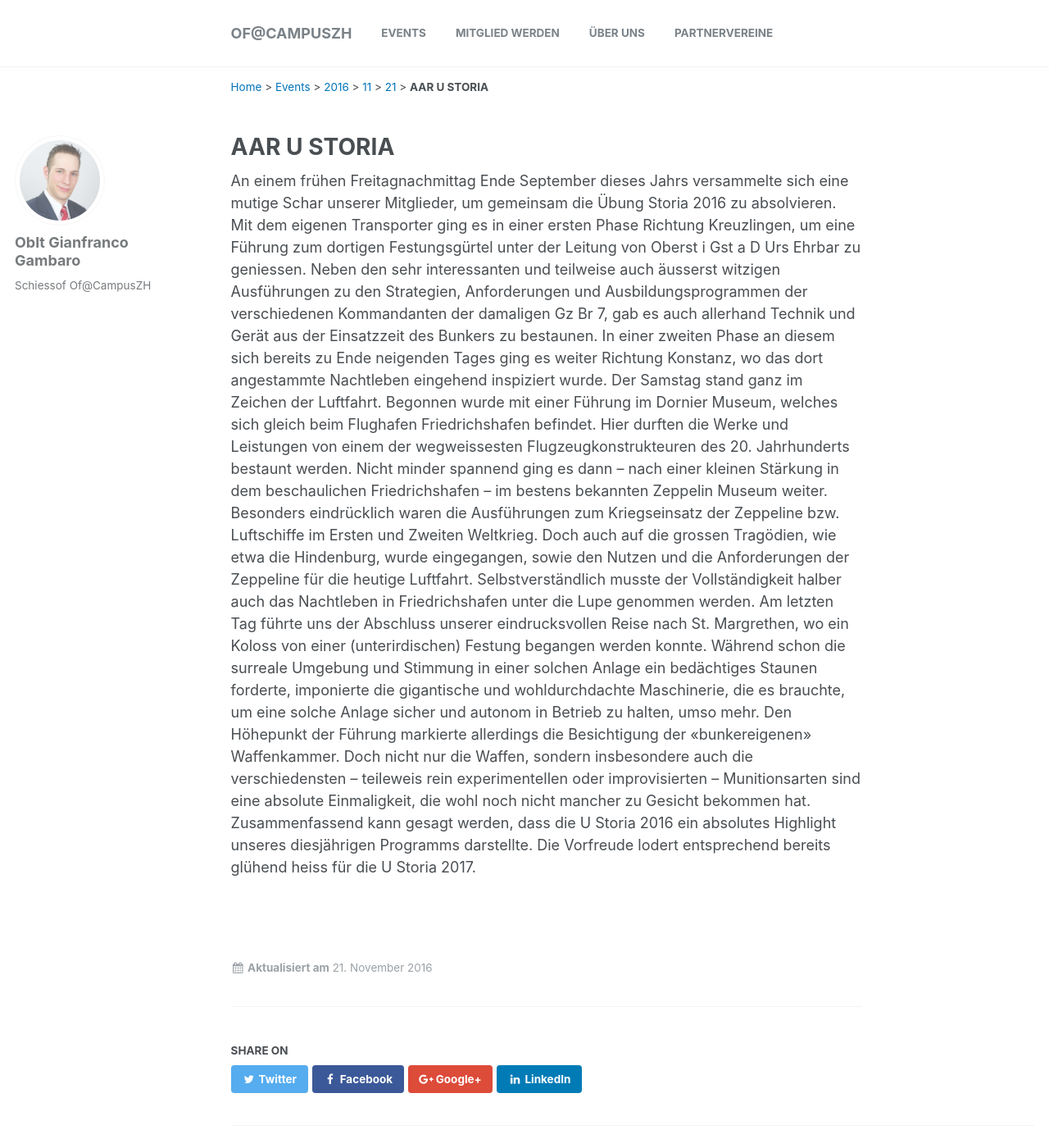
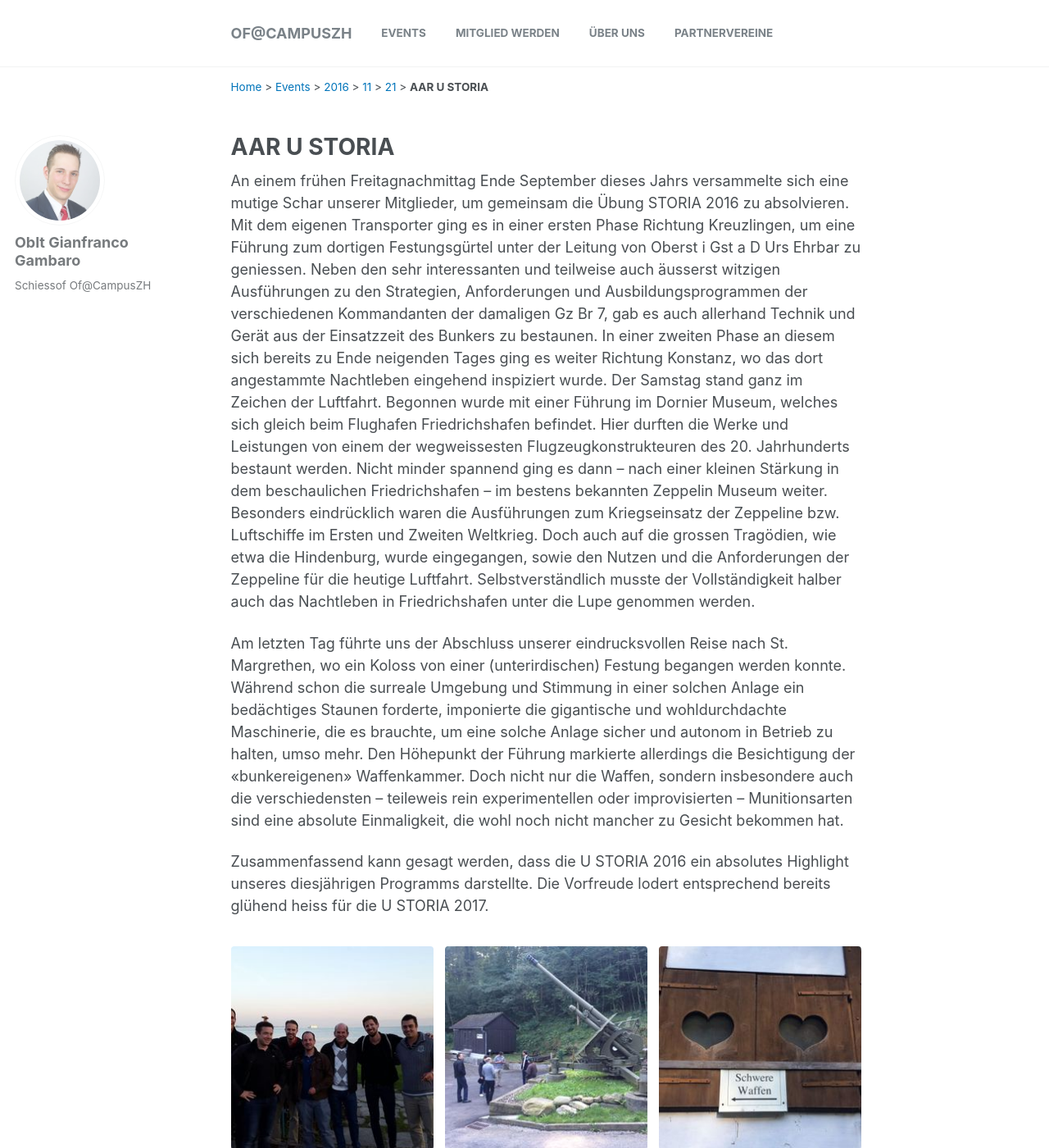
Before and after one commit to raphaelthomas/ofcampuszh.ch, a Jekyll site: the page built from _posts/2016-11-21-aar-u-storia-2016.md, in a window 1280 px wide and 1400 px high. Shown: the whole window at 82% size. Built offline with Jekyll 4.4.1, drawn with Linux system fonts in a browser that asks for light colours.

Commit message:
added gallery for storia 2016

```diff
--- a/_posts/2016-11-21-aar-u-storia-2016.md
+++ b/_posts/2016-11-21-aar-u-storia-2016.md
@@ -5,15 +5,23 @@ categories: events
 # header:
 #   image: 2016-10-01-combat-schiessen/header.jpg
 #   teaser: 2016-10-01-combat-schiessen/teaser.jpg
-# gallery:
-#   - url: 2016-10-01-combat-schiessen/01.jpg
-#     image_path: 2016-10-01-combat-schiessen/01-thumbnail.jpg
-#   - url: 2016-10-01-combat-schiessen/02.jpg
-#     image_path: 2016-10-01-combat-schiessen/02-thumbnail.jpg
+gallery:
+  - url: 2016-11-21-aar-u-storia-2016/01.jpg
+    image_path: 2016-11-21-aar-u-storia-2016/01-thumbnail.jpg
+  - url: 2016-11-21-aar-u-storia-2016/02.jpg
+    image_path: 2016-11-21-aar-u-storia-2016/02-thumbnail.jpg
+  - url: 2016-11-21-aar-u-storia-2016/03.jpg
+    image_path: 2016-11-21-aar-u-storia-2016/03-thumbnail.jpg
+  - url: 2016-11-21-aar-u-storia-2016/04.jpg
+    image_path: 2016-11-21-aar-u-storia-2016/04-thumbnail.jpg
+  - url: 2016-11-21-aar-u-storia-2016/05.jpg
+    image_path: 2016-11-21-aar-u-storia-2016/05-thumbnail.jpg
+  - url: 2016-11-21-aar-u-storia-2016/06.jpg
+    image_path: 2016-11-21-aar-u-storia-2016/06-thumbnail.jpg
 ---
 
 An einem frühen Freitagnachmittag Ende September dieses Jahrs versammelte sich
-eine mutige Schar unserer Mitglieder, um gemeinsam die Übung Storia 2016 zu
+eine mutige Schar unserer Mitglieder, um gemeinsam die Übung STORIA 2016 zu
 absolvieren. Mit dem eigenen Transporter ging es in einer ersten Phase Richtung
 Kreuzlingen, um eine Führung zum dortigen Festungsgürtel unter der Leitung von
 Oberst i Gst a D Urs Ehrbar zu geniessen. Neben den sehr interessanten und
@@ -33,18 +41,21 @@ bzw. Luftschiffe im Ersten und Zweiten Weltkrieg. Doch auch auf die grossen
 Tragödien, wie etwa die Hindenburg, wurde eingegangen, sowie den Nutzen und die
 Anforderungen der Zeppeline für die heutige Luftfahrt. Selbstverständlich
 musste der Vollständigkeit halber auch das Nachtleben in Friedrichshafen unter
-die Lupe genommen werden.  Am letzten Tag führte uns der Abschluss unserer
-eindrucksvollen Reise nach St. Margrethen, wo ein Koloss von einer
-(unterirdischen) Festung begangen werden konnte. Während schon die surreale
-Umgebung und Stimmung in einer solchen Anlage ein bedächtiges Staunen forderte,
-imponierte die gigantische und wohldurchdachte Maschinerie, die es brauchte, um
-eine solche Anlage sicher und autonom in Betrieb zu halten, umso mehr. Den
-Höhepunkt der Führung markierte allerdings die Besichtigung der «bunkereigenen»
-Waffenkammer. Doch nicht nur die Waffen, sondern insbesondere auch die
-verschiedensten – teileweis rein experimentellen oder improvisierten –
-Munitionsarten sind eine absolute Einmaligkeit, die wohl noch nicht mancher zu
-Gesicht bekommen hat.  Zusammenfassend kann gesagt werden, dass die U Storia
-2016 ein absolutes Highlight unseres diesjährigen Programms darstellte. Die
-Vorfreude lodert entsprechend bereits glühend heiss für die U Storia 2017.
+die Lupe genommen werden.
+
+Am letzten Tag führte uns der Abschluss unserer eindrucksvollen Reise nach St.
+Margrethen, wo ein Koloss von einer (unterirdischen) Festung begangen werden
+konnte. Während schon die surreale Umgebung und Stimmung in einer solchen
+Anlage ein bedächtiges Staunen forderte, imponierte die gigantische und
+wohldurchdachte Maschinerie, die es brauchte, um eine solche Anlage sicher und
+autonom in Betrieb zu halten, umso mehr. Den Höhepunkt der Führung markierte
+allerdings die Besichtigung der «bunkereigenen» Waffenkammer. Doch nicht nur
+die Waffen, sondern insbesondere auch die verschiedensten – teileweis rein
+experimentellen oder improvisierten – Munitionsarten sind eine absolute
+Einmaligkeit, die wohl noch nicht mancher zu Gesicht bekommen hat.
+
+Zusammenfassend kann gesagt werden, dass die U STORIA 2016 ein absolutes
+Highlight unseres diesjährigen Programms darstellte. Die Vorfreude lodert
+entsprechend bereits glühend heiss für die U STORIA 2017.
 
 {% include gallery %}
```
Also changed, not shown: images/2016-11-21-aar-u-storia-2016/01-thumbnail.jpg (added), images/2016-11-21-aar-u-storia-2016/01.jpg (added), images/2016-11-21-aar-u-storia-2016/02-thumbnail.jpg (added), images/2016-11-21-aar-u-storia-2016/02.jpg (added), images/2016-11-21-aar-u-storia-2016/03-thumbnail.jpg (added), images/2016-11-21-aar-u-storia-2016/03.jpg (added), images/2016-11-21-aar-u-storia-2016/04-thumbnail.jpg (added), images/2016-11-21-aar-u-storia-2016/04.jpg (added), images/2016-11-21-aar-u-storia-2016/05-thumbnail.jpg (added), images/2016-11-21-aar-u-storia-2016/05.jpg (added), images/2016-11-21-aar-u-storia-2016/06-thumbnail.jpg (added), images/2016-11-21-aar-u-storia-2016/06.jpg (added).
